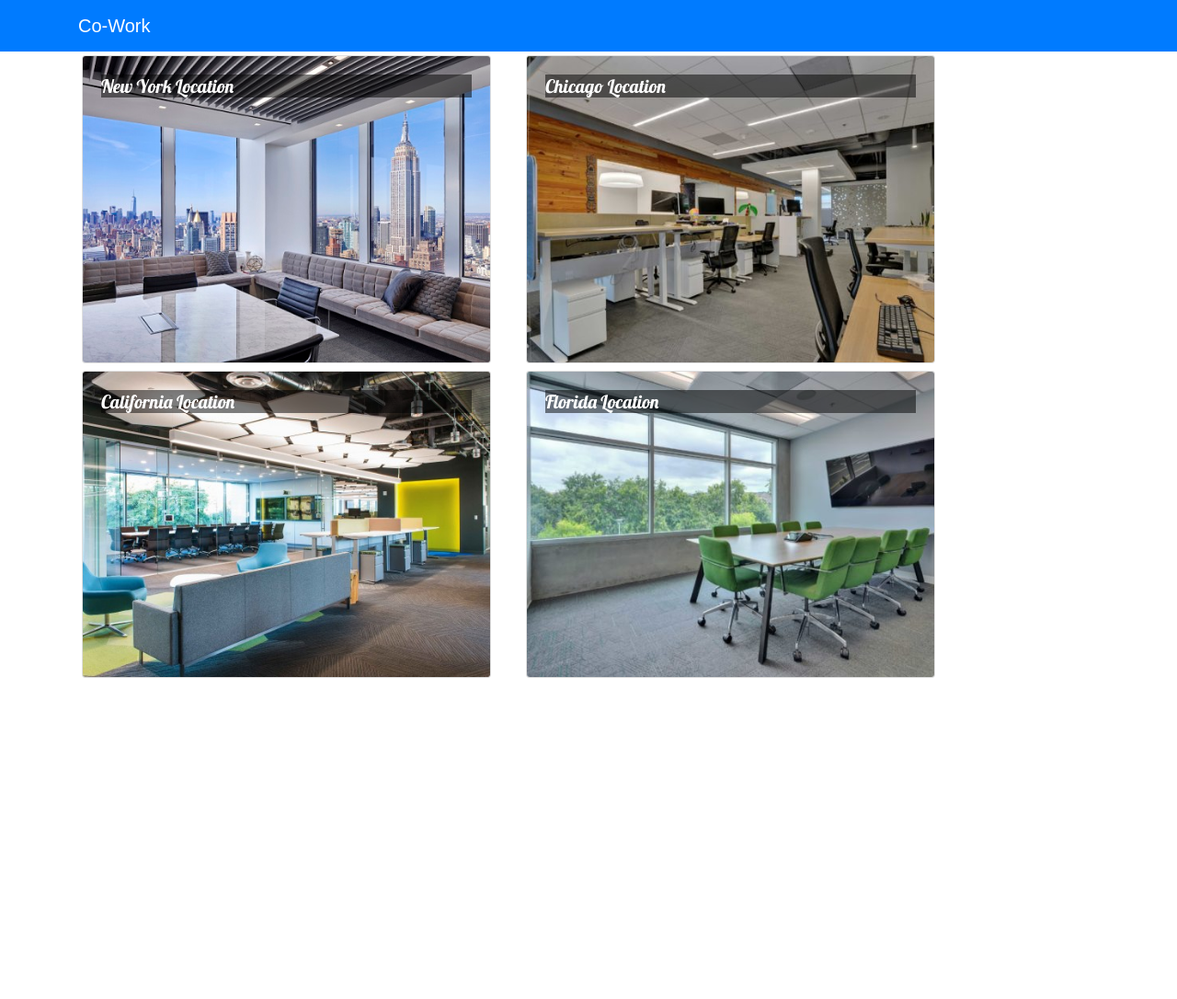
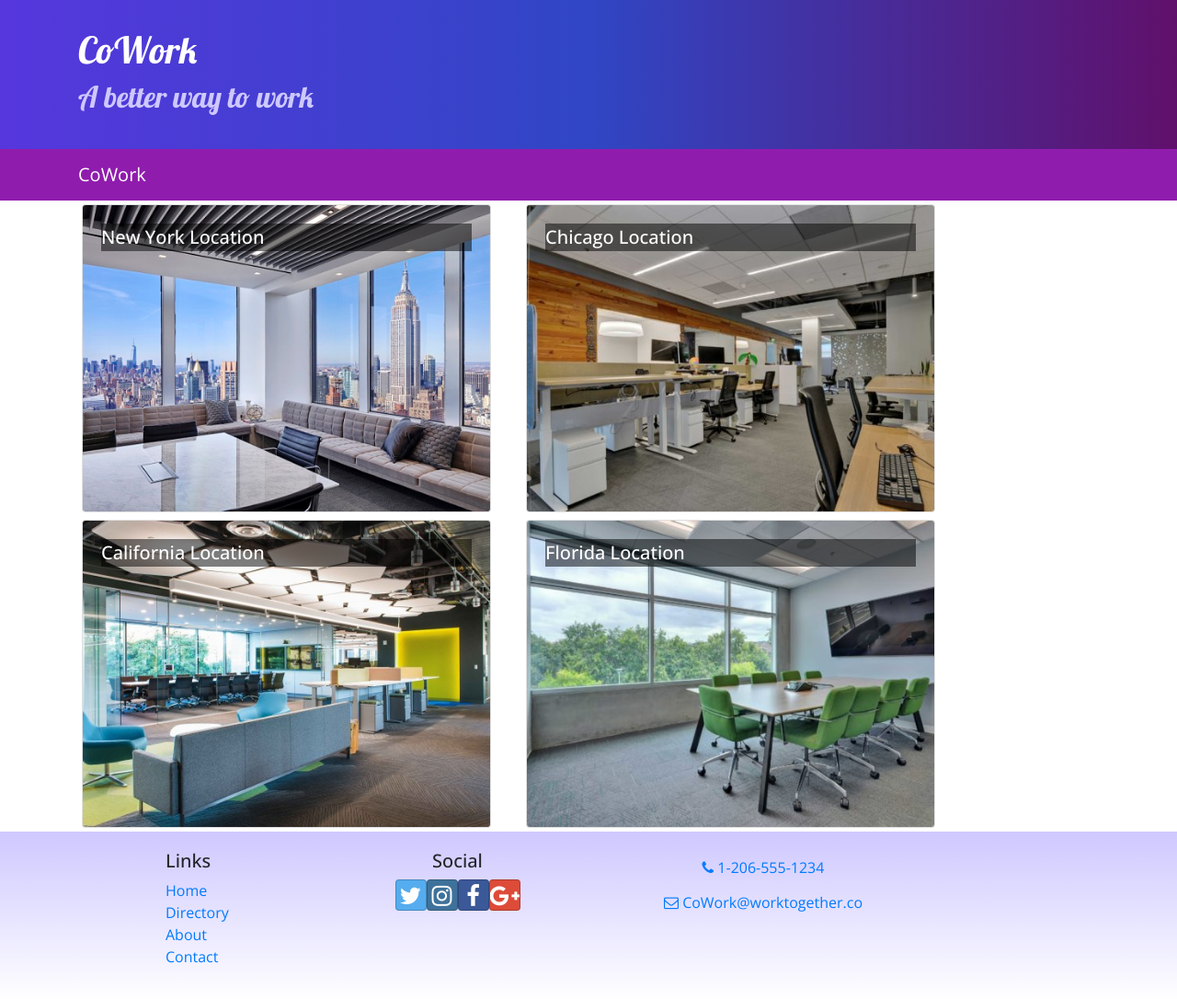
Before and after one commit to YamilVillegas/cowork, a React (Create React App) app: page / in a window 1280 px wide. Shown: the whole page at 92% size. Before the commit the page ends 800 px from the top, so only its background shows below. Built offline with nearby package versions, Linux system fonts and the light colour scheme.

Commit message:
Header and Footer

```diff
--- a/package.json
+++ b/package.json
@@ -7,6 +7,8 @@
     "@testing-library/react": "^12.0.0",
     "@testing-library/user-event": "^13.2.1",
     "bootstrap": "4.5.2",
+    "bootstrap-social": "5.1.1",
+    "font-awesome": "4.7.0",
     "react": "^17.0.2",
     "react-dom": "^17.0.2",
     "react-popper": "1.3.6",
--- a/src/App.css
+++ b/src/App.css
@@ -1,12 +1,47 @@
 body {
-  font-family: "Open-Sans", sans-serif
+    font-family: "Open Sans", sans-serif;
+}
+
+h1, h2, h3, .card-body>.card-title {
+    font-family: "Lobster", cursive;
 }
 
 .card-title {
-  font: 500 1.25rem "Lobster", cursive;
+    font-weight: 500;
+    font-size: 1.25rem;
+}
+
+h2 {
+    color: #3046C5;
 }
 
 .card-img-overlay .card-title {
-  color: white;
-  background-color: rgba(0, 0, 0, 0.5);
+    color: white;
+    background-color: rgba(0, 0, 0, 0.5);
 }
+
+.row-content {
+    padding: 50px 0;
+    border-bottom: 1px ridge;
+    min-height: 200px;
+}
+
+.site-footer {
+    background-image: linear-gradient(#CEC8FF, white);
+    padding: 20px 0;
+}
+
+.jumbotron {
+    margin: 0;
+    padding: 30px;
+    background-image: linear-gradient(to right, #5637DD, #3046C5, #60106B);
+    color: white;
+}
+
+.jumbotron h2 {
+    color: #CEC8FF;
+}
+
+.navbar-dark {
+    background-color: #901CAD;
+}
--- /dev/null
+++ b/src/components/FooterComponent.js
@@ -0,0 +1,34 @@
+import React from "react";
+
+function Footer(props) {
+    return (
+        <footer className="site-footer">
+            <div className="container">
+                <div className="row">
+                    <div className="col-4 col-sm-2 offset-1">
+                        <h5>Links</h5>
+                        <ul className="list-unstyled">
+                            <li><a href="/">Home</a></li>
+                            <li><a href="/">Directory</a></li>
+                            <li><a href="/">About</a></li>
+                            <li><a href="/">Contact</a></li>
+                        </ul>
+                    </div>
+                    <div className="col-6 col-sm-3 text-center">
+                        <h5>Social</h5>
+                        <a className="btn btn-social-icon btn-twitter" href="http://twitter.com/"><i className="fa fa-twitter"></i></a>
+                        <a className="btn btn-social-icon btn-instagram" href="http://instagram.com/"><i className="fa fa-instagram"></i></a>
+                        <a className="btn btn-social-icon btn-facebook" href="http://facebook.com/"><i className="fa fa-facebook"></i></a>
+                        <a className="btn btn-social-icon btn-google" href="http://google.com/"><i className="fa fa-google-plus"></i></a>
+                    </div>
+                    <div className="col-sm-4 text-center">
+                        <a role="button" className="btn btn-link" href="tel:+12065551234"><i className="fa fa-phone" /> 1-206-555-1234</a><br />
+                        <a role="button" className="btn btn-link" href="mailto:notreal@notreal.co"><i className="fa fa-envelope-o" /> CoWork@worktogether.co</a>
+                    </div>
+                </div>
+            </div>
+        </footer>
+    )
+}
+
+export default Footer;
--- /dev/null
+++ b/src/components/HeaderComponent.js
@@ -0,0 +1,29 @@
+import React, { Component } from "react";
+import { Navbar, NavbarBrand, Jumbotron } from "reactstrap";
+
+class Header extends Component {
+    render() {
+        return (
+            <React.Fragment>
+                <Jumbotron fluid>
+                    <div className="container">
+                        <div className="row">
+                            <div className="col">
+                                <h1>CoWork</h1>
+                                <h2>A better way to work</h2>
+                            </div>
+                        </div>
+                    </div>
+                </Jumbotron>
+
+                <Navbar dark sticky="top">
+                    <div className="container">
+                        <NavbarBrand href="/">CoWork</NavbarBrand>
+                    </div>
+                </Navbar>
+            </React.Fragment>
+        );
+    }
+}
+
+export default Header;
--- a/src/components/MainComponent.js
+++ b/src/components/MainComponent.js
@@ -1,7 +1,8 @@
 import React, { Component } from 'react';
-import { Navbar, NavbarBrand } from 'reactstrap';
 import Directory from './DirectoryComponent';
 import LocationInfo from './LocationInfo';
+import Header from './HeaderComponent';
+import Footer from './FooterComponent';
 import { LOCATIONS } from '../shared/locations'
 
 class Main extends Component {
@@ -19,13 +20,10 @@ class Main extends Component {
     render() {
         return (
             <div>
-                <Navbar dark color="primary">
-                <div className="container">
-                    <NavbarBrand href="/">Co-Work</NavbarBrand>
-                </div>
-                </Navbar>
+                <Header />
                 <Directory locations={this.state.locations} onClick={locationId => this.onLocationSelect(locationId)}/>
                 <LocationInfo location={this.state.locations.filter(location => location.id === this.state.selectedLocation)[0]}/>
+                <Footer />
             </div>
         );
     }
--- a/src/index.js
+++ b/src/index.js
@@ -5,6 +5,8 @@ import reportWebVitals from './reportWebVitals';
 import 'bootstrap/dist/css/bootstrap.min.css';
 import 'typeface-lobster';
 import 'typeface-open-sans';
+import 'font-awesome/css/font-awesome.min.css';
+import 'bootstrap-social/bootstrap-social.css';
 import App from './App';
 
 ReactDOM.render(
```
Also changed, not shown: 1 other file (tests, documents, lock files or other folders).
